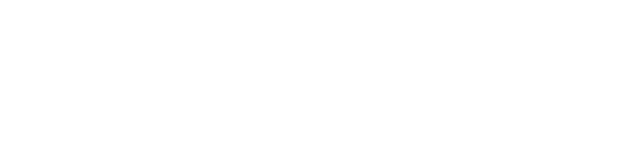
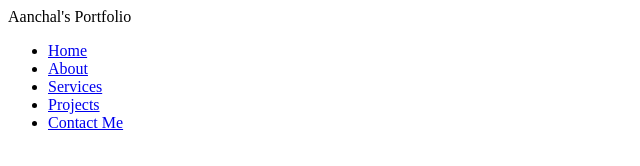
Before and after one commit to aanchalsaket/Portfolio-website, a plain HTML site: page index.html in a window 1280 px wide. Shown: the whole page, without its empty margins (0-640 px from the left). Drawn offline with Linux system fonts and the light colour scheme.

Commit message:
added header

```diff
--- a/index.html
+++ b/index.html
@@ -11,6 +11,19 @@
 
 </head>
 <body>
-
+    <header>
+        <nav>
+            <div class="left">Aanchal's Portfolio</div>
+            <div class="right">
+                <ul>
+                    <li><a href="/">Home</a></li>
+                    <li><a href="/">About</a></li>
+                    <li><a href="/">Services</a></li>
+                    <li><a href="/">Projects</a></li>
+                    <li><a href="/">Contact Me</a></li>
+                </ul>
+            </div>
+        </nav>
+    </header>
 </body>
 </html>
```
